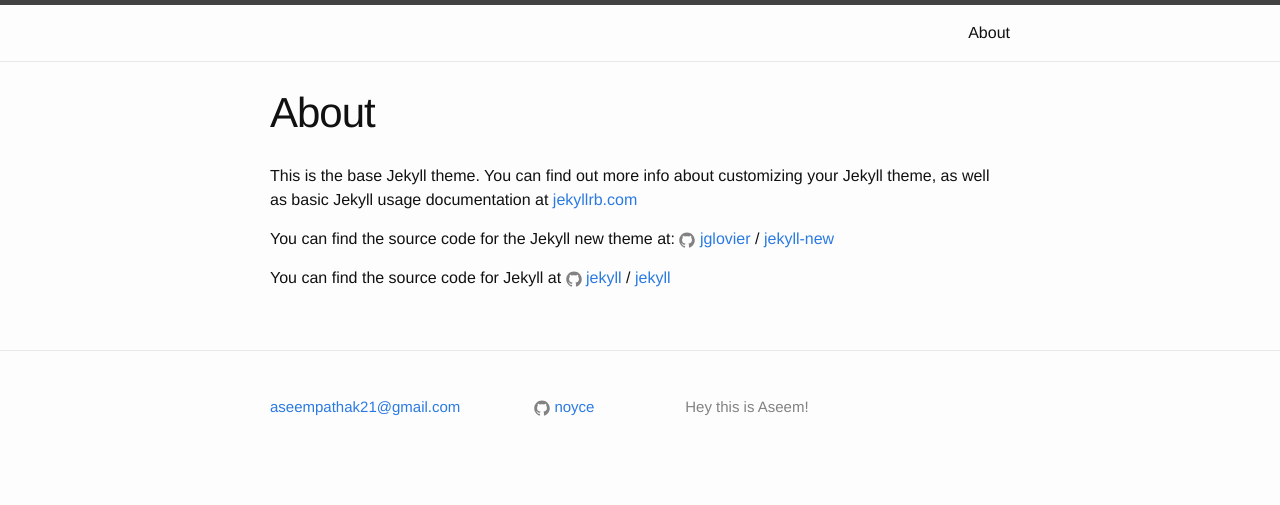
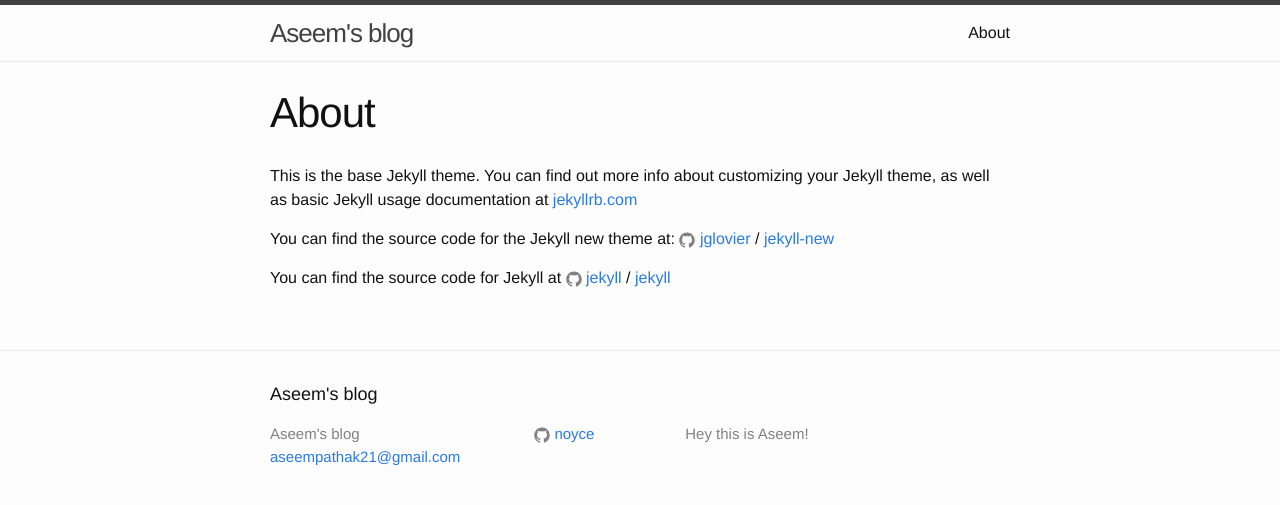
Before and after one commit to noyce/noyce.github.io, a Jekyll site: the page built from about.md, in a window 1280 px wide. Shown: the top 505 px of the page. Built offline with Jekyll 4.4.1, drawn with Linux system fonts in a browser that asks for light colours.

Commit message:
added title and url

```diff
--- a/_config.yml
+++ b/_config.yml
@@ -6,12 +6,12 @@
 # 'jekyll serve'. If you change this file, please restart the server process.
 
 # Site settings
-title:
+title: Aseem's blog
 email: aseempathak21@gmail.com
 description: > # this means to ignore newlines until "baseurl:"
   Hey this is Aseem!
 baseurl: "" # the subpath of your site, e.g. /blog
-url: "http://yourdomain.com" # the base hostname & protocol for your site
+url: "http://noyce.github.io" # the base hostname & protocol for your site
 #twitter_username:
 github_username:  noyce
 reddit_username: noyce21
```
